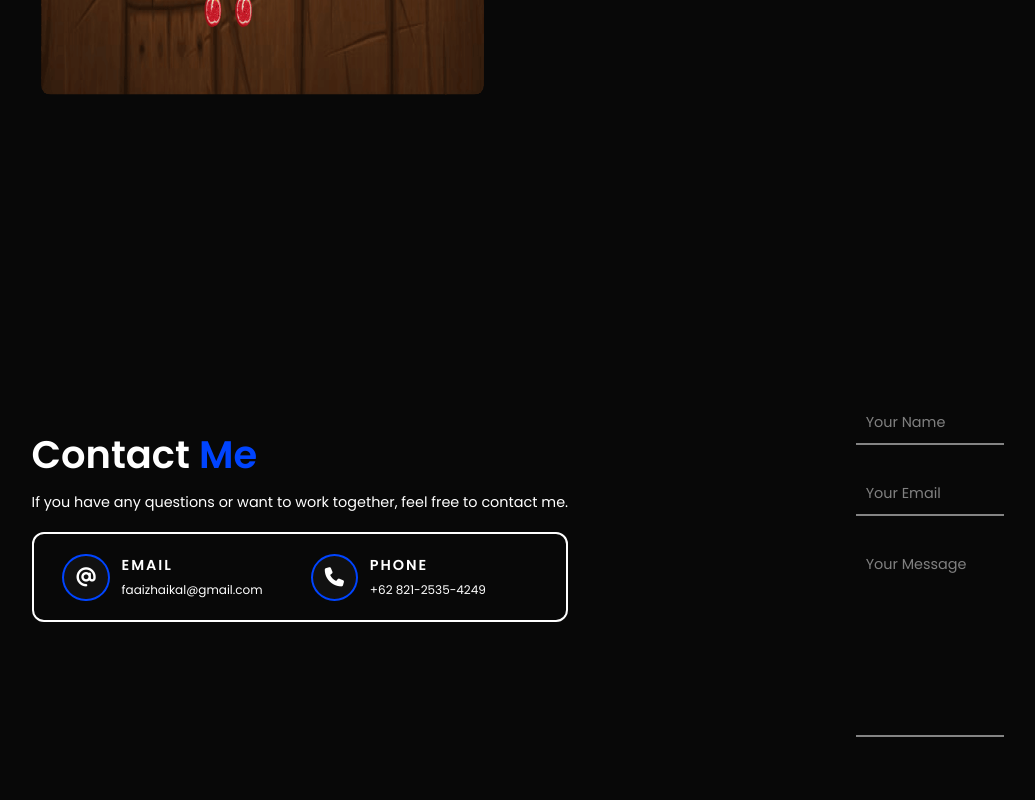
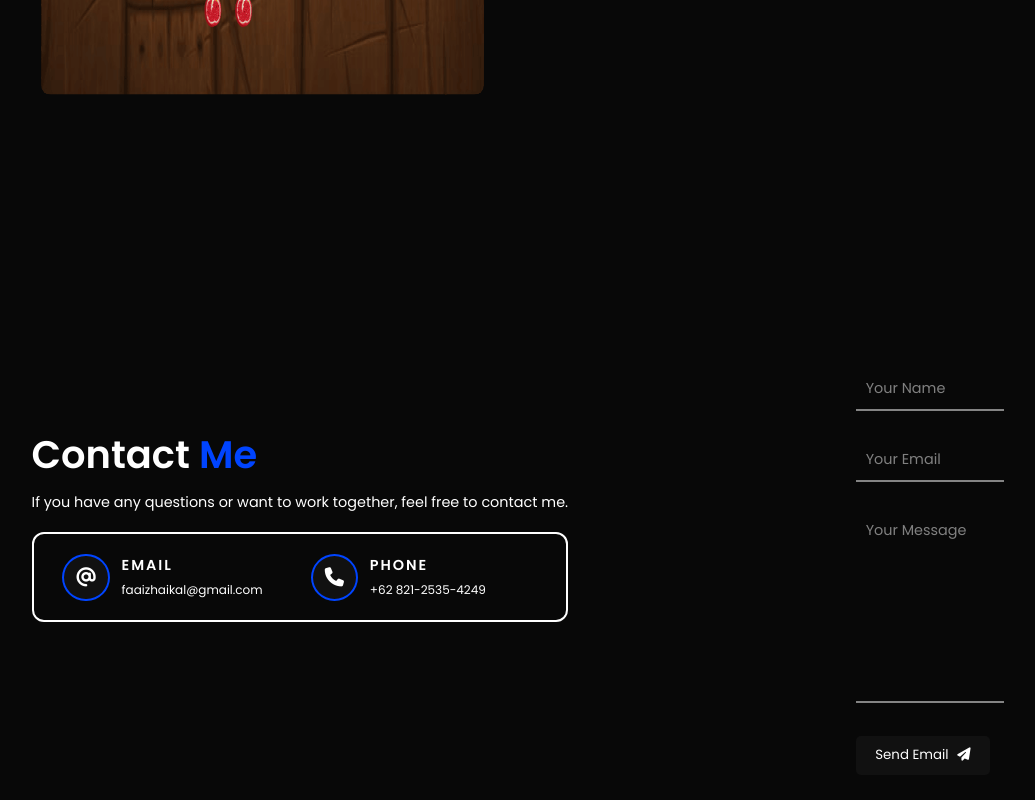
Before and after one commit to FaaizHaikal/my-portfolio, a React (Vite) app: page / in a window 1280 px wide. Shown: the part 2941-3741 px from the top of the page, without its empty margins (122-1157 px from the left). Built offline with nearby package versions, Linux system fonts and the light colour scheme.

Commit message:
feat: submit email using emailjs

```diff
--- a/package.json
+++ b/package.json
@@ -11,6 +11,7 @@
     "deploy": "pnpm run build && gh-pages -d dist"
   },
   "dependencies": {
+    "@emailjs/browser": "^4.4.1",
     "react": "^18.3.1",
     "react-dom": "^18.3.1"
   },
--- a/src/pages/ContactPage.css
+++ b/src/pages/ContactPage.css
@@ -85,7 +85,8 @@
   padding-top: 10rem;
 
   form {
-    input, textarea {
+    input,
+    textarea {
       width: 100%;
       padding: 1rem;
       font-size: 1.5rem;
@@ -118,5 +119,23 @@
       resize: none;
       height: 20rem;
     }
+
+    button {
+      padding: 1rem 2rem;
+      background: var(--secondary);
+      color: var(--text-color);
+      cursor: pointer;
+      border-radius: 5px;
+      transition: 0.3s ease;
+
+      &:hover {
+        transform: scale(1.1);
+        box-shadow: 0 0 10px var(--text-color);
+      }
+
+      i {
+        margin-left: 5px;
+      }
+    }
   }
 }
--- a/src/pages/ContactPage.tsx
+++ b/src/pages/ContactPage.tsx
@@ -1,6 +1,37 @@
+import { useRef } from 'react';
 import './ContactPage.css';
+import emailjs from '@emailjs/browser';
 
 function ContactPage() {
+  const form = useRef<HTMLFormElement>(null);
+
+  const sendEmail = (event: React.FormEvent<HTMLFormElement>) => {
+    event.preventDefault();
+
+    if (!form.current) return;
+
+    const templateParams = {
+      from_name: form.current['Name'].value,
+      from_email: form.current['Email'].value,
+      message: form.current['Message'].value,
+    };
+
+    emailjs
+      .send(
+        'my-portfolio-service',
+        'my-portfolio-template',
+        templateParams,
+        'VvsaSfYHScA9fO30t'
+      )
+      .then((response) => {
+        console.log(response);
+        form.current?.reset();
+      })
+      .catch((error) => {
+        console.error('Error sending email', error);
+      });
+  };
+
   return (
     <section id="contact">
       <div className="left">
@@ -29,10 +60,17 @@ function ContactPage() {
         </div>
       </div>
       <div className="right">
-        <form action="">
-          <input type="text" name="Name" placeholder='Your Name' required/>
-          <input type="email" name="Email" placeholder='Your Email' required/>
-          <textarea name="Message" placeholder='Your Message' required></textarea>
+        <form ref={form} onSubmit={sendEmail}>
+          <input type="text" name="Name" placeholder="Your Name" required />
+          <input type="email" name="Email" placeholder="Your Email" required />
+          <textarea
+            name="Message"
+            placeholder="Your Message"
+            required
+          ></textarea>
+          <button type="submit">
+            Send Email <i className="fa-solid fa-paper-plane"></i>
+          </button>
         </form>
       </div>
     </section>
```
Also changed, not shown: 1 other file (tests, documents, lock files or other folders).
